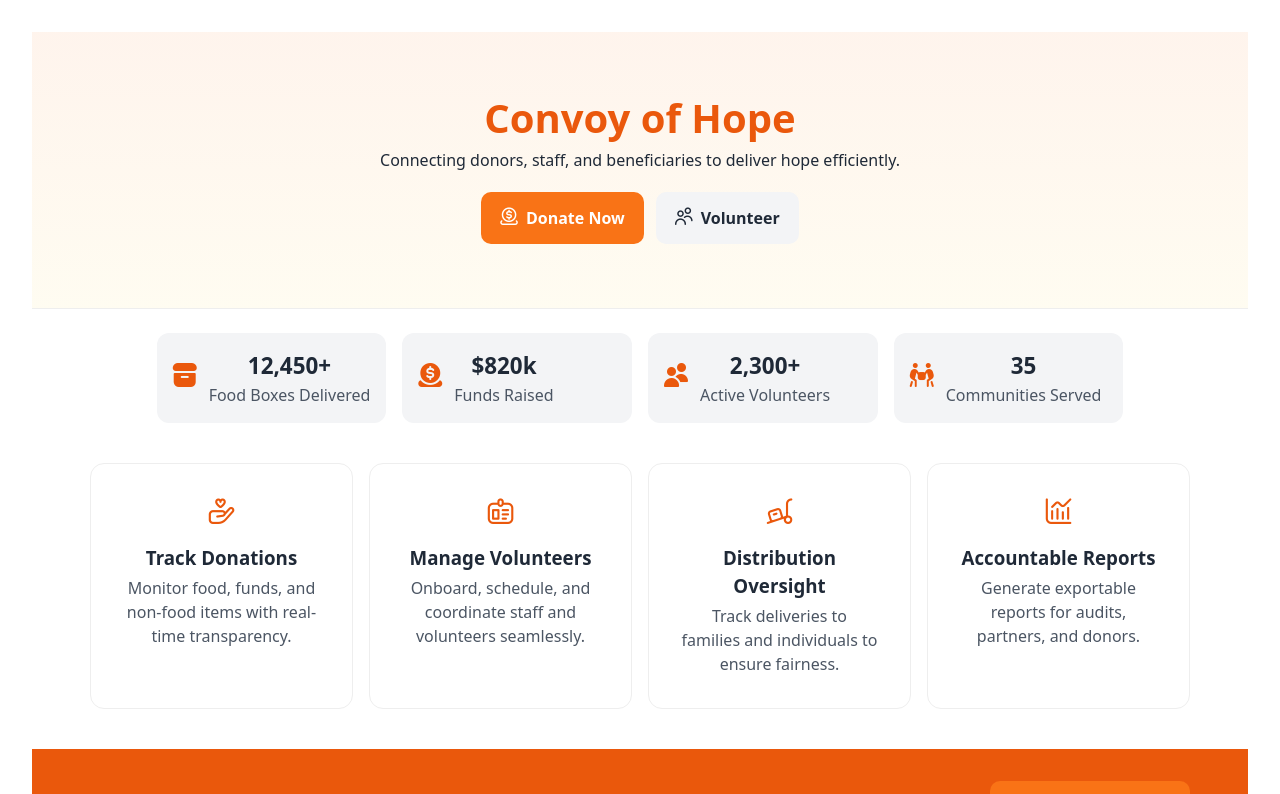
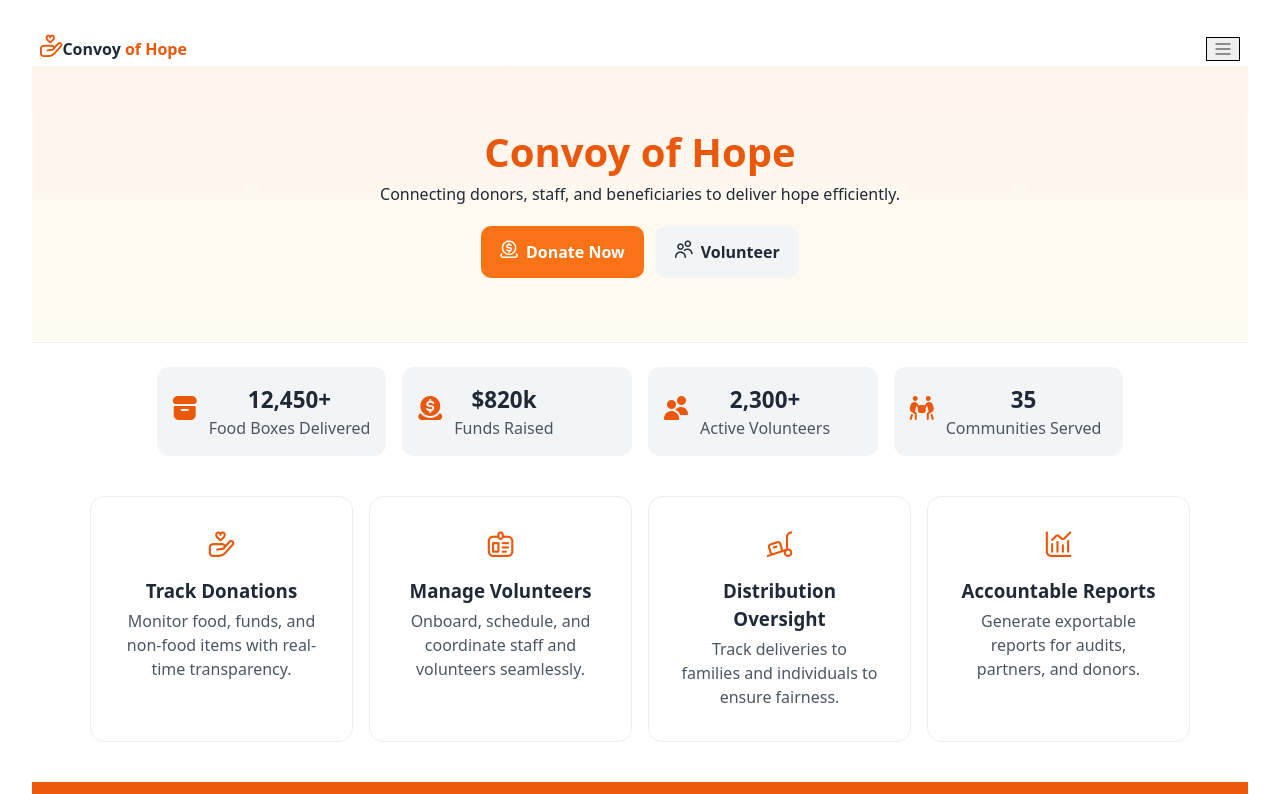
Before and after one commit to vic657/convoy, a React (Vite) app in the folder frontend/: page / in a window 1280 px wide. Shown: the top 794 px of the page. Built offline with nearby package versions, Linux system fonts and the light colour scheme.

Commit message:
added navbar but needs work

```diff
--- a/frontend/package.json
+++ b/frontend/package.json
@@ -15,6 +15,7 @@
   },
   "devDependencies": {
     "@eslint/js": "^9.35.0",
+    "@tailwindcss/postcss": "^4.1.13",
     "@types/react": "^19.1.13",
     "@types/react-dom": "^19.1.9",
     "@vitejs/plugin-react": "^5.0.2",
--- a/frontend/postcss.config.js
+++ b/frontend/postcss.config.js
@@ -1,6 +1,6 @@
 export default {
   plugins: {
-    tailwindcss: {},
+    '@tailwindcss/postcss': {},
     autoprefixer: {},
   },
 }
--- a/frontend/src/App.jsx
+++ b/frontend/src/App.jsx
@@ -1,8 +1,14 @@
 import './App.css'
 import Homepage from './pages/homepage.jsx'
+import Navbar from './components/Navbar.jsx'
 
 function App() {
-  return <Homepage />
+  return (
+    <>
+      <Navbar />
+      <Homepage />
+    </>
+  )
 }
 
 export default App
--- /dev/null
+++ b/frontend/src/components/Navbar.jsx
@@ -0,0 +1,85 @@
+import React, { useState } from "react";
+
+function Navbar() {
+  const [open, setOpen] = useState(false);
+
+  return (
+    <header className="sticky top-0 z-50 w-full bg-white shadow">
+      <nav className="mx-auto max-w-[1200px] px-6 py-4 flex items-center justify-between">
+        {/* Logo */}
+        <a href="#" className="flex items-center gap-2">
+          <i className="fi fi-rr-hand-holding-heart text-[#EA580C] text-[1.4rem]"></i>
+          <span className="font-extrabold text-xl tracking-tight text-[#1F2937]">
+            Convoy <span className="text-[#EA580C]">of Hope</span>
+          </span>
+        </a>
+
+        {/* Hamburger (mobile only) */}
+        <button
+          aria-label="Toggle menu"
+          className="md:hidden inline-flex items-center justify-center rounded-md border border-gray-300 px-3 py-2 text-gray-700"
+          onClick={() => setOpen((prev) => !prev)}
+        >
+          <svg
+            width="20"
+            height="20"
+            viewBox="0 0 24 24"
+            stroke="currentColor"
+            fill="none"
+          >
+            <path d="M3 6h18M3 12h18M3 18h18" />
+          </svg>
+        </button>
+
+        {/* Desktop links */}
+        <ul className="hidden md:flex flex-row items-center space-x-10 text-[1rem] font-semibold text-gray-800">
+          {[
+            { href: "#impact", label: "Impact" },
+            { href: "#features", label: "Features" },
+            { href: "#donate", label: "Donate" },
+            { href: "#volunteer", label: "Volunteer" },
+          ].map((item) => (
+            <li key={item.href}>
+              <a
+                href={item.href}
+                className="hover:text-[#EA580C] transition-colors duration-200"
+              >
+                {item.label}
+              </a>
+            </li>
+          ))}
+        </ul>
+      </nav>
+
+      {/* Mobile dropdown */}
+      {open && (
+        <div className="md:hidden bg-white shadow-inner">
+          <ul className="flex flex-col gap-3 px-4 py-3 text-gray-800 font-semibold">
+            <li>
+              <a href="#impact" onClick={() => setOpen(false)}>
+                Impact
+              </a>
+            </li>
+            <li>
+              <a href="#features" onClick={() => setOpen(false)}>
+                Features
+              </a>
+            </li>
+            <li>
+              <a href="#donate" onClick={() => setOpen(false)}>
+                Donate
+              </a>
+            </li>
+            <li>
+              <a href="#volunteer" onClick={() => setOpen(false)}>
+                Volunteer
+              </a>
+            </li>
+          </ul>
+        </div>
+      )}
+    </header>
+  );
+}
+
+export default Navbar;
--- a/frontend/src/index.css
+++ b/frontend/src/index.css
@@ -39,6 +39,10 @@ a:hover {
 body {
   margin: 0;
   min-width: 320px;
+}
+
+html {
+  scroll-behavior: smooth;
 }
 
 h1 {
--- a/frontend/src/pages/homepage.jsx
+++ b/frontend/src/pages/homepage.jsx
@@ -20,7 +20,7 @@ function Homepage() {
         </div>
       </header>
 
-      <section className="quick-stats" aria-label="Impact stats">
+      <section className="quick-stats" aria-label="Impact stats" id="impact">
         <div className="stat">
           <i className="fi fi-sr-box"></i>
           <div>
@@ -51,7 +51,7 @@ function Homepage() {
         </div>
       </section>
 
-      <section className="features" aria-label="Platform features">
+      <section className="features" aria-label="Platform features" id="features">
         <article className="card">
           <i className="fi fi-rr-hand-holding-heart icon"></i>
           <h3>Track Donations</h3>
@@ -84,7 +84,7 @@ function Homepage() {
         </div>
       </section>
 
-      <footer className="site-footer">
+      <footer className="site-footer" id="volunteer">
         <p>© {new Date().getFullYear()} Convoy of Hope • All rights reserved.</p>
       </footer>
     </div>
```
Also changed, not shown: 1 other file (tests, documents, lock files or other folders).
